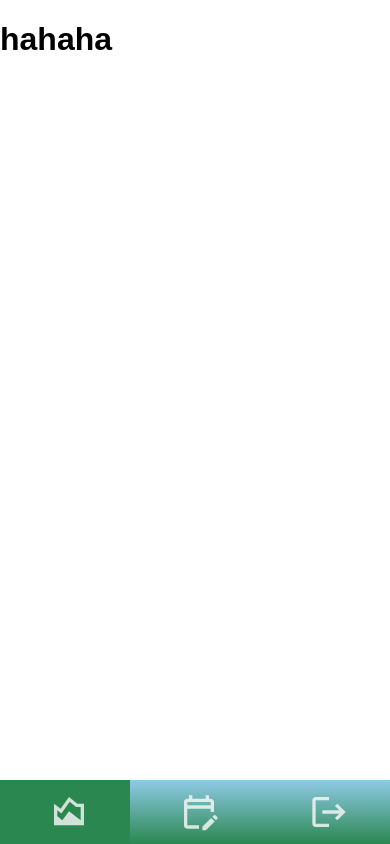
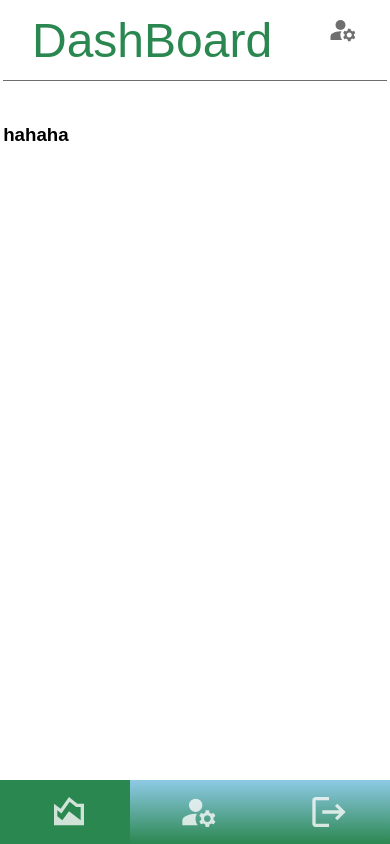
Before and after one commit to tyhago14/SmartHome, a React (Vite) app: page /dashboard in a window 390 px wide. Built offline with nearby package versions, Linux system fonts and the light colour scheme.

Commit message:
Add Navbar

```diff
--- /dev/null
+++ b/src/Components/Comp_Navbar/Comp_Navbar.css
@@ -0,0 +1,179 @@
+
+.home-section {
+    position: relative;
+    top: 5rem;
+    left: 0;
+    margin-left: 1.5rem;
+    margin-right: 1.5rem;
+    padding-top: 1.5rem;
+    border-top: 1px solid rgb(111, 111, 111);
+}
+
+.navbar-nome-celula {
+    font-size: 2.5em;
+  }
+
+.navbar-left{
+    height: 5rem;
+    padding-left: 2rem;
+    width: max-content;
+    position: absolute;
+    left: 0;
+    top: 0;
+    margin-top: 0.5rem;
+    display: flex;
+    align-items: center;
+}
+
+.titulo {
+    font-size: 3rem;
+    margin: auto;
+    color: var(--escuro);
+}
+
+.navbar-right{
+    height: 5rem;
+    position: absolute;
+    right: 0;
+    top: 0;
+    padding-right: 2rem;
+    width: max-content;
+    display: flex;
+    align-items: center;
+}
+
+.navbar-search{
+    display: flex;
+    padding-left: 1rem;
+    padding-right: 1rem;
+}
+
+.navbar-iconSearch {
+    color: rgb(111, 111, 111);
+}
+
+.navbar-iconSearch:hover{
+    color: var(--Esi-Principal);
+    cursor:pointer;
+  }
+
+.navbar-searchTerm{
+    box-shadow: rgba(60, 64, 67, 0.3) 0px 1px 2px 0px,
+      rgba(60, 64, 67, 0.15) 0px 2px 6px 2px;
+    padding: 0.5em;
+    border-radius: 20px;
+    border: 2px solid rgb(111, 111, 111);
+    padding-left: 1em;
+    width: 10rem;
+    transition: width 0.6s ease-in-out;
+}
+.navbar-searchTerm:hover{
+    border-color: var(--Esi-Principal);
+}
+
+.navbar-searchTerm:focus {
+    outline: none;
+    border-color: var(--Esi-Principal);
+    width: 15rem;
+  }
+
+  .navbar-search:focus-within .navbar-iconSearch {
+    color: var(--Esi-Principal)
+  }
+
+.navbar-notif{
+    display: flex;
+    padding-left: 1rem;
+    padding-right: 1rem;
+}
+.navbar-icon {
+    color: rgb(111, 111, 111);
+}
+
+.navbar-icon:hover {
+    color: var(--Esi-Principal);
+    cursor:pointer;
+}
+
+.navbar-UserName{
+    font-size: 1.2rem;
+    padding-left: 1rem;
+    padding-right: 0.5rem;
+}
+
+.name-icon{
+    display: flex;
+    flex-direction: row;
+    align-items: center;
+    color: rgb(111, 111, 111);
+    text-decoration: none;
+}
+
+.name-icon:hover{
+    cursor:pointer;
+    color: var(--Esi-Principal);
+}
+
+.logo-img {
+    height: 40px;
+  }
+
+
+  @media only screen and (max-width: 900px) {
+
+    .search-all{
+        display: none;
+    }
+
+}
+
+@media only screen and (max-width: 770px) {
+    .home-section {
+        padding-bottom: 5rem;
+    }
+    .navbar-right{
+        height: 4rem;
+    }
+    .navbar-UserName{
+        display: none;
+    }
+    .search-all{
+        display: none;
+    }
+    .navbar-help{
+        display: none;
+    }
+
+}
+
+
+@media only screen and (max-width: 425px) {
+    .home-section {
+        margin-left: 0.2rem;
+        margin-right: 0.2rem;
+    }
+}
+@media only screen and (max-width: 320px) {
+    .home-section {
+        padding-bottom: 5rem;
+    }
+    .navbar-right{
+        height: 3rem;
+    }
+    .navbar-UserName{
+        display: none;
+    }
+    .search-all{
+        display: none;
+    }
+    .navbar-help{
+        display: none;
+    }
+    .logo-img {
+        height: 30px;
+    }
+    .Breadcrumbs{
+        font-size: 2rem;
+    }
+
+}
--- /dev/null
+++ b/src/Components/Comp_Navbar/Comp_Navbar.jsx
@@ -0,0 +1,85 @@
+import "./Comp_Navbar.css"
+import { useNavigate } from "react-router-dom";
+import { useState } from "react";
+import { MdSearch, MdHelp } from "react-icons/md";
+import { MdManageAccounts } from "react-icons/md";
+// eslint-disable-next-line react/prop-types
+const Comp_Navbar = ({ children }) => {
+  const navigate = useNavigate();
+  const [search, setSearch] = useState("");
+
+  const handleKeyDownSearch = (event, search) => {
+    if (event.key === "Enter") {
+      handleSearch(search);
+    }
+  };
+  const handleSearch = (search) => {
+    if (
+      search === "OTP" ||
+      search === "login" ||
+      search === "signup" ||
+      search === "reset" ||
+      search === "dashboard" ||
+      search === "account" ||
+      search === "home" ||
+      search === "agenda" ||
+      search === "users" ||
+      search === "funcionarios" ||
+      search === "definicoes"
+    ) {
+      navigate("../" + search); //run search function with enter button press
+    } else if (!search && !search.value) {
+      //NotificationManager.error('A barra de pesquisa está vazia');
+    } else if (search === "") {
+      //NotificationManager.error('A barra de pesquisa está vazia');
+    } else {
+      //NotificationManager.info(search);
+    }
+  };
+
+  const goDash = () => {
+    navigate("/dashboard");
+  };
+
+  return (
+    <>
+      <div className="navbar-left titulo">DashBoard</div>
+      <div className="navbar-right">
+        <div className="search-all">
+          <div className="navbar-search">
+            <MdSearch
+              size={40}
+              className="navbar-iconSearch"
+              onClick={() => handleSearch(search)}
+            />
+            <input
+              className="navbar-searchTerm"
+              id="searchfield"
+              type="text"
+              required
+              placeholder="Pesquisar..."
+              value={search}
+              onChange={(e) => setSearch(e.target.value)}
+              onKeyDown={(event) => handleKeyDownSearch(event, search)}
+            />
+          </div>
+        </div>
+        <div className="navbar-help">
+          <MdHelp size={30} className="navbar-icon" />
+        </div>
+        <div className="name-icon" onClick={goDash}>
+          <div className="navbar-UserName">Nome</div>
+          <div>
+            <MdManageAccounts size={30} />
+          </div>
+        </div>
+      </div>
+
+      <section className="home-section">
+        <main>{children}</main>
+      </section>
+    </>
+  );
+};
+
+export default Comp_Navbar;
--- a/src/Components/Comp_Sidebar/Comp_Sidebar.jsx
+++ b/src/Components/Comp_Sidebar/Comp_Sidebar.jsx
@@ -39,23 +39,23 @@ const Comp_Sidebar = ({ children }) => {
 
           <li
             className={`sidebar2-item ${
+              hoverIcon === "Agenda" ? "sidebar2-linkAtualPage" : ""
+            }`}
+          >
+            <a href="#top" className="sidebar2-link" onClick={goDash}>
+              <MdOutlineEditCalendar size={40} />
+              <span className="link-text">Dispositivos</span>
+            </a>
+          </li>
+
+          <li
+            className={`sidebar2-item ${
               hoverIcon === "Conta" ? "sidebar2-linkAtualPage" : ""
             }`}
           >
             <a href="#top" className="sidebar2-link" onClick={goDash}>
               <MdManageAccounts size={40} />
               <span className="link-text">Conta</span>
-            </a>
-          </li>
-
-          <li
-            className={`sidebar2-item ${
-              hoverIcon === "Agenda" ? "sidebar2-linkAtualPage" : ""
-            }`}
-          >
-            <a href="#top" className="sidebar2-link" onClick={goDash}>
-              <MdOutlineEditCalendar size={40} />
-              <span className="link-text">Agenda</span>
             </a>
           </li>
 
--- a/src/Pages/Dashboard/Dashboard.jsx
+++ b/src/Pages/Dashboard/Dashboard.jsx
@@ -1,9 +1,12 @@
 import Sidebar from "../../Components/Comp_Sidebar/Comp_Sidebar"
+import Navbar from "../../Components/Comp_Navbar/Comp_Navbar"
 const Dashboard = () => {
     return (
         <>
-                <h1>hahaha</h1>
             <Sidebar>
+                <Navbar>
+                    <h1>hahaha</h1>
+                </Navbar>
             </Sidebar>
         </>
     );
```
